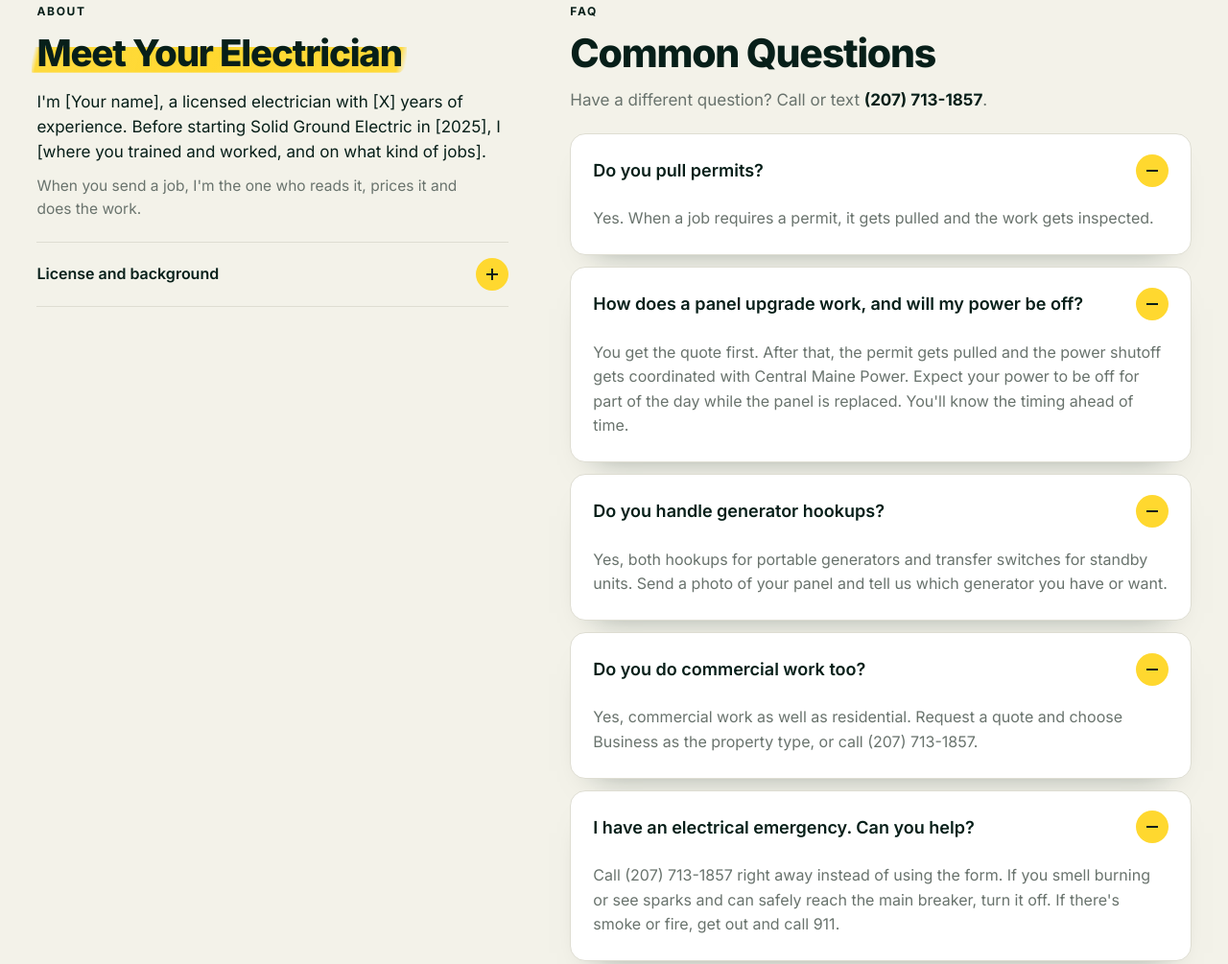
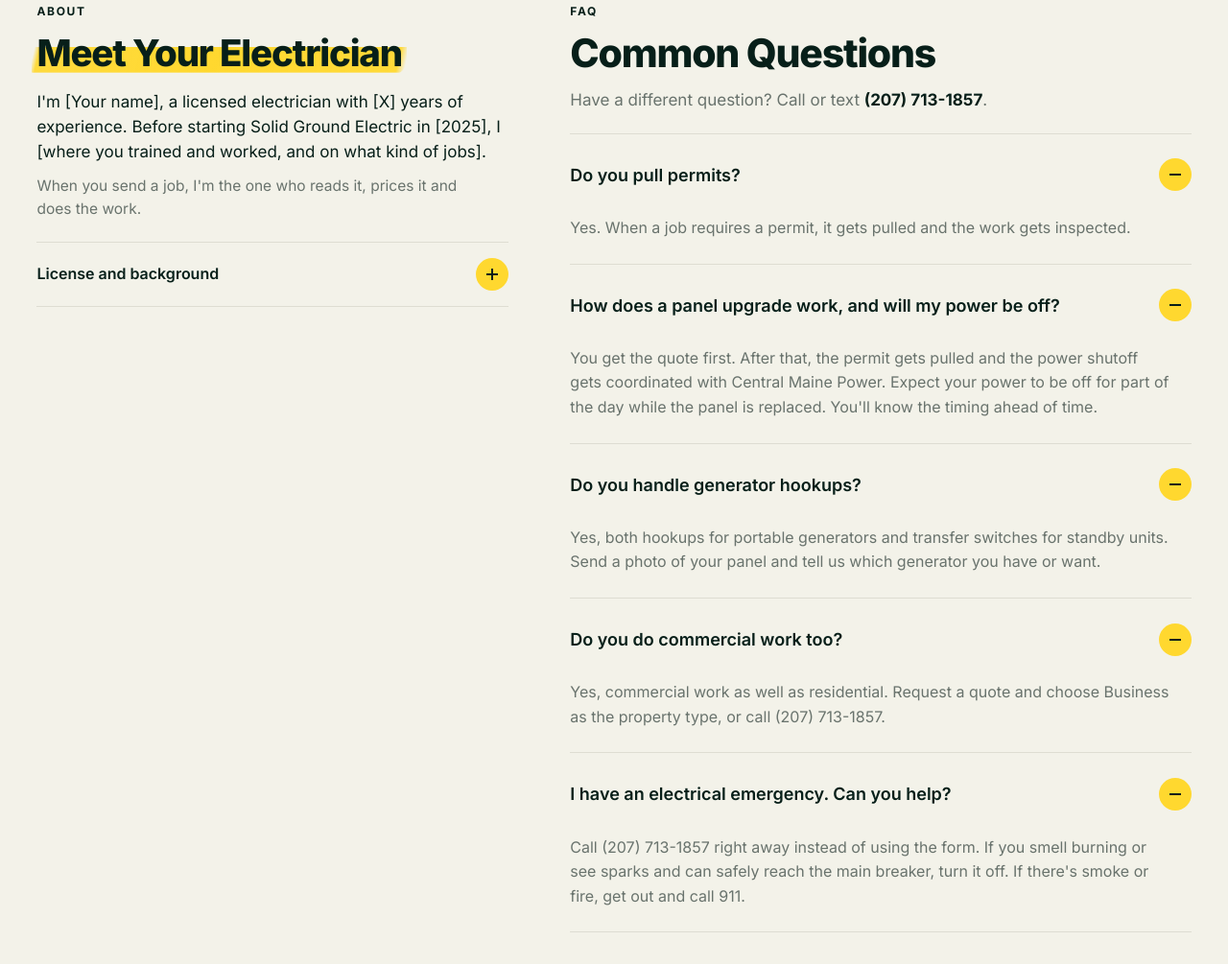
Before and after one commit to theo272004/solid-ground-electric, a plain HTML site: page index.html in a window 1280 px wide. Shown: the part 3787-4792 px from the top of the page at 96% size. Drawn offline with nearby package versions, Linux system fonts and the light colour scheme; no server answers.

Commit message:
FAQ: back to hairline rows, no cards
Co-Authored-By: Claude Sonnet 5.5 <noreply@anthropic.com>

```diff
--- a/index.html
+++ b/index.html
@@ -593,7 +593,7 @@ h1 em{font-style:normal;color:var(--y);display:block}
   .about{position:sticky;top:calc(73px + clamp(20px,4svh,40px))}
   .faq h2{font-size:clamp(34px,3.2vw,48px);line-height:1.05}
   .faq .q2{font-size:17px;margin-top:14px}
-  .faq summary{font-size:clamp(18px,1.4vw,21px);padding-block:clamp(18px,2.6svh,26px)}
+  .faq summary{font-size:clamp(18px,1.4vw,21px);padding-block:clamp(22px,3.2svh,32px)}
   .faq details p{font-size:clamp(16px,1.15vw,18px);line-height:1.6;padding-bottom:clamp(20px,3svh,30px);max-width:62ch}
   .fcta+.top{border-top:1px solid var(--ld)}
 }
@@ -659,6 +659,11 @@ h1 em{font-style:normal;color:var(--y);display:block}
 /* review quote marks: plain yellow */
 .card .qm{color:var(--y)}
 .card .qm::before{display:none}
+
+
+/* faq: rows with hairlines, no cards */
+.fl{display:block;gap:0;border-top:1px solid var(--line);margin-top:22px}
+.fl details,.fl details[open]{background:none;border:0;border-bottom:1px solid var(--line);border-radius:0;padding:0;box-shadow:none}
 
 /* one section per screen (desktop) */
 @media (min-width:981px){
```
